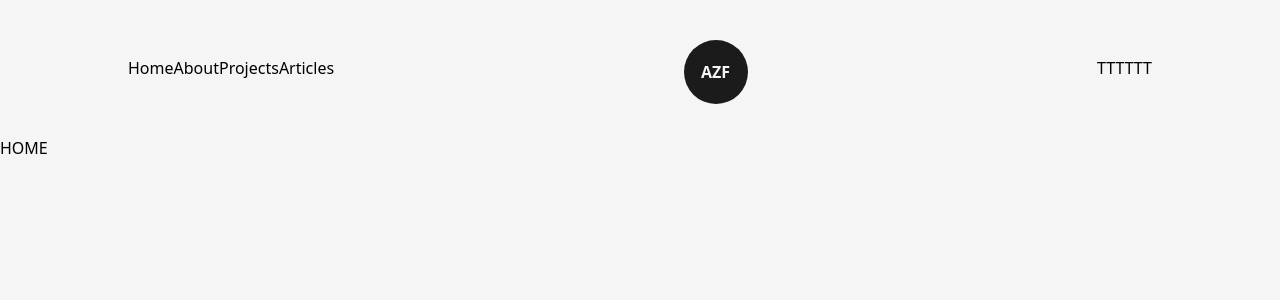
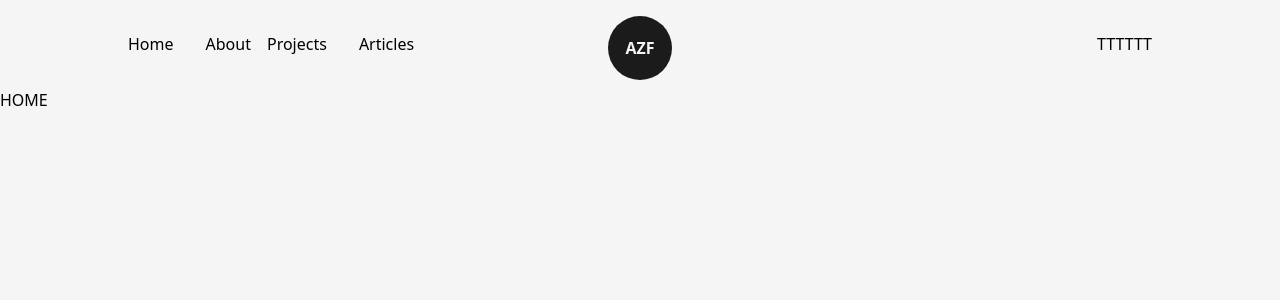
Before and after one commit to Alejandrozf23/developer-portafolio, a Next.js app: page / in a window 1280 px wide. Shown: the top 300 px of the page. Built offline with nearby package versions, Linux system fonts and the light colour scheme.

Commit message:
Create CustomeLink and add transition in NavBar

```diff
--- a/src/components/Logo.js
+++ b/src/components/Logo.js
@@ -9,7 +9,10 @@ const Logo = () => {
         <div className="flex items-center justify-center mt-2">
             <MotionLink href="/"
             className="w-16 h-16 bg-dark text-light flex items-center justify-center rounded-full text-2x1 font-bold"
-            whileHover={{scale:1.5}}>
+            whileHover={{
+                backgroundColor:["#121212", "rgba(131,58,180,1)", "rgba(252,176,69,1)","rgba(131,58,180,1)","#121212"],
+                transition:{duration:1, repeat:Infinity}
+            }}>
                 AZF</MotionLink>
         </div>
     )
--- a/src/components/NavBar.js
+++ b/src/components/NavBar.js
@@ -1,17 +1,25 @@
 import Link from "next/link"
 import React from "react"
 import Logo from "./Logo"
+
+const CustomLink = ({href, title, className=""}) => {
+    return(
+        <Link href={href} className={`${className} relative group`}>
+            {title}
+            <span className="h-[1px] inline-block w-0 bg-dark absolute left-0 -bottom-0.5 group-hover:w-full transition-[width] ease duration-300">&nbsp;</span>
+        </Link>
+    )
+}
 
 const NavBar = () => {
     return (
         <header className="w-full px-32 py-8 font-medium flex items-center justify-between">
             <nav>
-                <Link href="/">Home</Link>
-                <Link href="/">About</Link>
-                <Link href="/">Projects</Link>
-                <Link href="/">Articles</Link>
+                <CustomLink href="/" title="Home" className="mr-4"/>
+                <CustomLink href="/about" title="About" className="mx-4"/>
+                <CustomLink href="/projects" title="Projects" className="mr-4"/>
+                <CustomLink href="/articles" title="Articles" className="ml-4"/>
             </nav>
-            <Logo/>
             <nav>
                 <Link href="/" target={"_blank"}>T</Link>
                 <Link href="/" target={"_blank"}>T</Link>
@@ -20,6 +28,9 @@ const NavBar = () => {
                 <Link href="/" target={"_blank"}>T</Link>
                 <Link href="/" target={"_blank"}>T</Link>
             </nav>
+            <div className="absolute left-[50%] top-2 translate-x-[-50%]">
+                <Logo/>
+            </div>
         </header>
     )
 }
```
